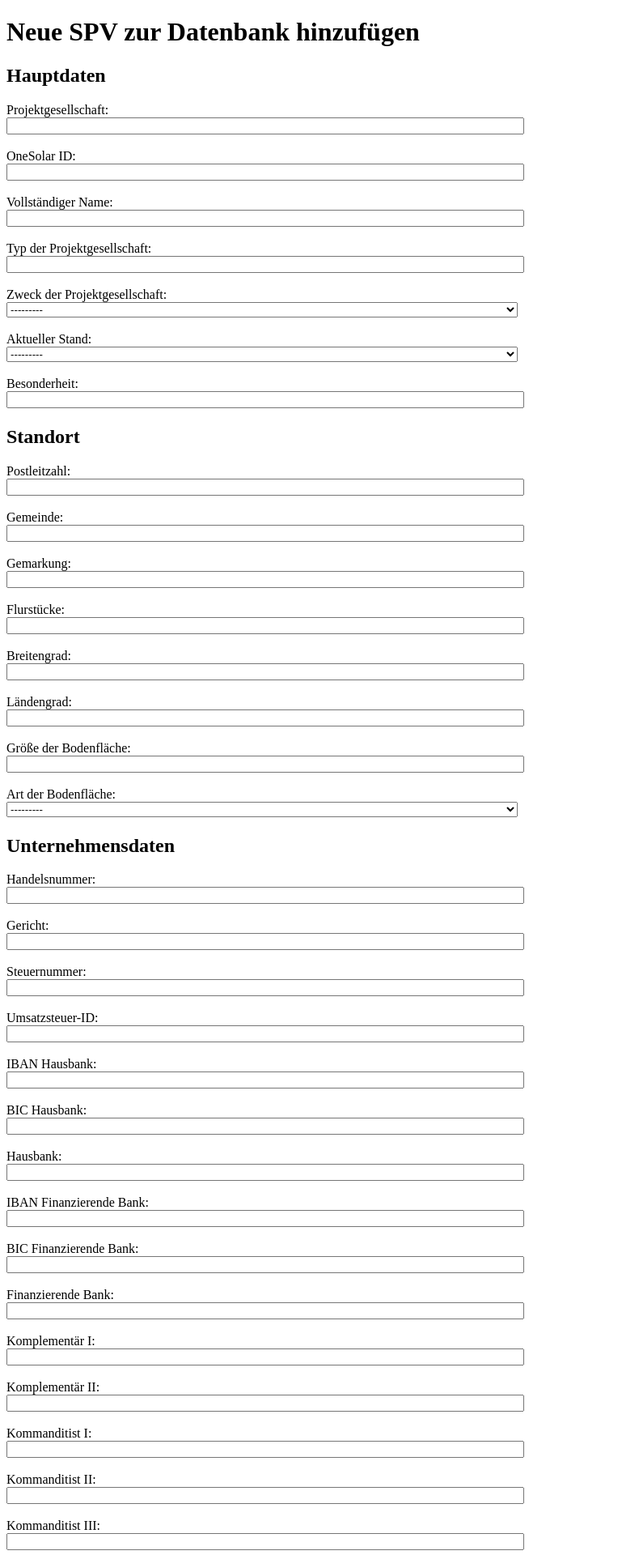
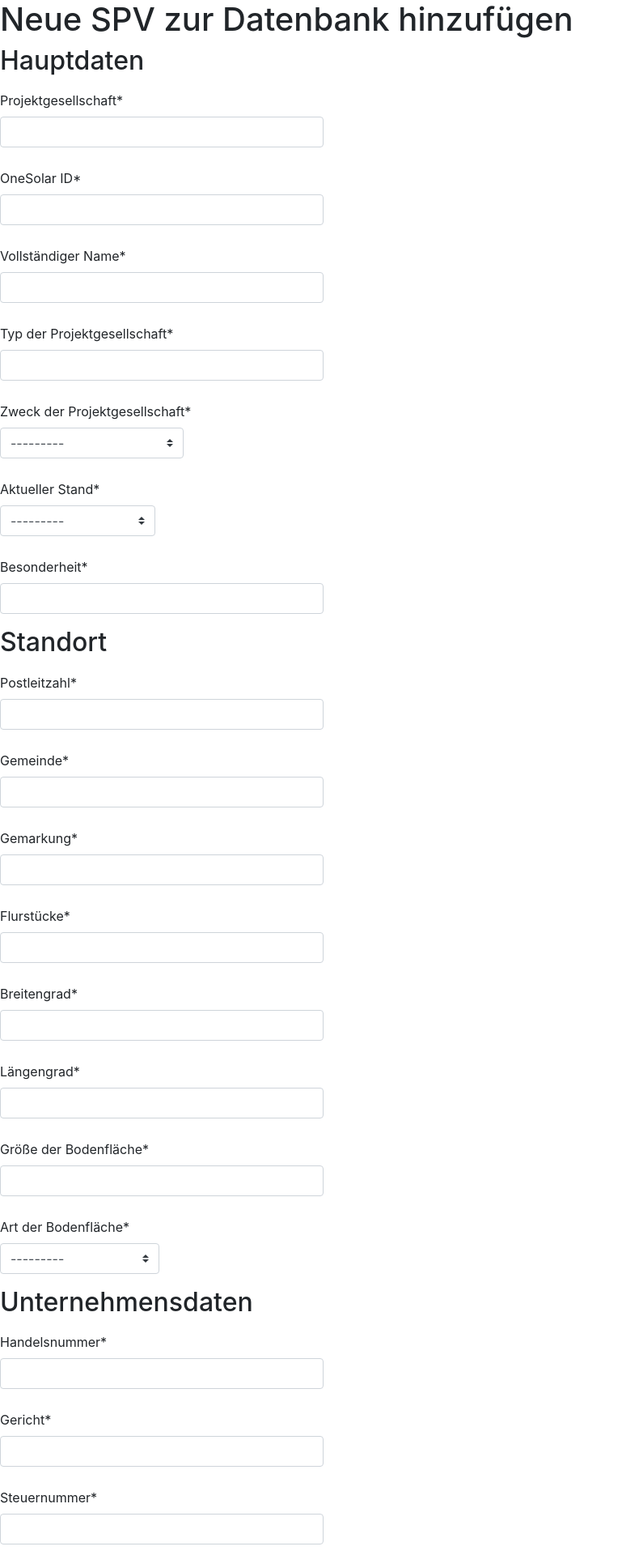
Before and after one commit to evodresch/datahub, a Django app: page /add_spv/ in a window 1280 px wide. Shown: the top 1920 px of the page at 81% size, without its empty margins (0-769 px from the left). Run offline with Django 4.2, Linux system fonts and the light colour scheme; some libraries are stand-ins or nearby versions.

Commit message:
Worked on the style of the form, added a css file for custom styles

```diff
--- a/spv_master_data/forms.py
+++ b/spv_master_data/forms.py
@@ -1,5 +1,8 @@
 from django import forms
 from .models import SPV, Location, Company
+from crispy_forms.helper import FormHelper
+from crispy_forms.layout import Layout, Field
+from crispy_forms.bootstrap import FormActions
 
 
 class SPVForm(forms.ModelForm):
--- a/spv_master_data/models.py
+++ b/spv_master_data/models.py
@@ -8,7 +8,7 @@ class Location(models.Model):
     gemarkung = models.CharField(max_length=100, verbose_name='Gemarkung')
     flurstuecke = models.CharField(max_length=50, verbose_name='Flurstücke')
     breitengrad = models.DecimalField(max_digits=6, decimal_places=2, verbose_name='Breitengrad')
-    laengengrad = models.DecimalField(max_digits=6, decimal_places=2, verbose_name='Ländengrad')
+    laengengrad = models.DecimalField(max_digits=6, decimal_places=2, verbose_name='Längengrad')
     groesse_der_bodenflaeche = models.DecimalField(max_digits=10, decimal_places=2,
                                                    verbose_name='Größe der Bodenfläche')
     ART_DER_BODENFLAECHE_CHOICES = [
--- a/spv_master_data/templates/spv_master_data/add_spv.html
+++ b/spv_master_data/templates/spv_master_data/add_spv.html
@@ -6,18 +6,20 @@
 <head>
     <meta charset="UTF-8">
     <link rel="stylesheet" href="{% static 'css/style.css' %}">
+    <link rel="stylesheet" href="https://stackpath.bootstrapcdn.com/bootstrap/4.5.2/css/bootstrap.min.css">
+    <link rel="stylesheet" href="{% static 'css/custom_styles.css' %}">
     <title>Neue SPV</title>
+<body>
     <h1>Neue SPV zur Datenbank hinzufügen</h1>
-<body>
-    <form method="post">
+    <form class="my-custom-form" method="post">
         {% csrf_token %}
         {{ form|crispy }}
         <h2>Hauptdaten</h2>
-        {{ spv_form.as_p }}
+        {% crispy spv_form %}
         <h2>Standort</h2>
-        {{ location_form.as_p }}
+        {% crispy location_form %}
         <h2>Unternehmensdaten</h2>
-        {{ company_form.as_p }}
+        {% crispy company_form %}
         <button type="submit" class="custom-button">Submit</button>
     </form>
 </body>
--- /dev/null
+++ b/static/css/custom_styles.css
@@ -0,0 +1,10 @@
+/* Apply to all form controls */
+.form-control {
+    max-width: 400px; /* Or whatever width suits your design */
+}
+
+.select {
+    width: auto;
+    min-width: 150px; /* Ensures the dropdown is not too narrow */
+    max-width: 300px; /* Ensures the dropdown is not too wide */
+}
```
